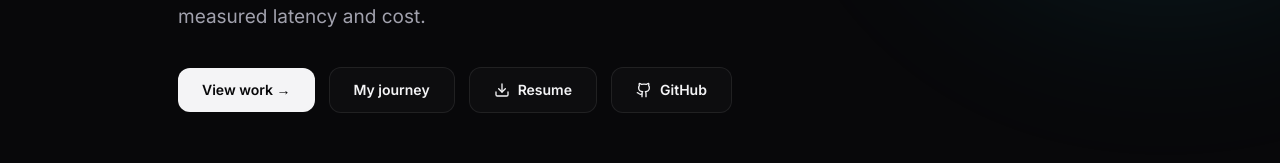
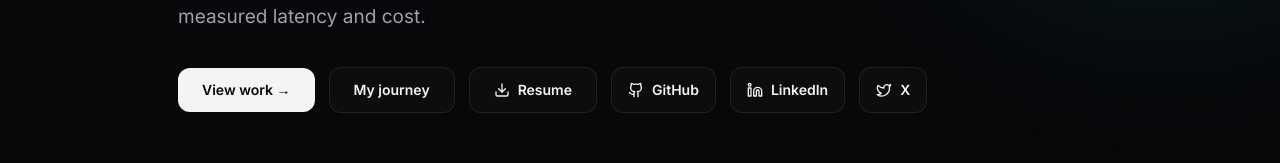
Before and after one commit to BLAZE7SHADOW/shivam-portfolio, a Next.js app: page / in a window 1280 px wide. Shown: the part 761-924 px from the top of the page. Built offline with nearby package versions, Linux system fonts and the light colour scheme; no server answers.

Commit message:
feat: add LinkedIn and X links beside GitHub in home hero

```diff
--- a/app/page.tsx
+++ b/app/page.tsx
@@ -66,11 +66,17 @@ export default function Home() {
             <Magnetic>
               <ResumeButton href={profile.resume} variant="hero" />
             </Magnetic>
-            <Magnetic>
-              <a href={profile.socials.github} target="_blank" rel="noopener" data-mag aria-label="GitHub profile" className="inline-flex items-center gap-2 rounded-xl border border-panel-border bg-panel px-6 py-3 text-sm font-semibold text-ink transition-colors hover:bg-white/[0.06]">
-                <Github className="h-4 w-4" /> GitHub
-              </a>
-            </Magnetic>
+            {[
+              { href: profile.socials.github, label: "GitHub", aria: "GitHub profile", Icon: Github },
+              { href: profile.socials.linkedin, label: "LinkedIn", aria: "LinkedIn profile", Icon: Linkedin },
+              { href: profile.socials.twitter, label: "X", aria: "X (Twitter) profile", Icon: Twitter },
+            ].map(({ href, label, aria, Icon }) => (
+              <Magnetic key={label}>
+                <a href={href} target="_blank" rel="noopener" data-mag aria-label={aria} className="inline-flex items-center gap-2 rounded-xl border border-panel-border bg-panel px-4 py-3 text-sm font-semibold text-ink transition-colors hover:bg-white/[0.06]">
+                  <Icon className="h-4 w-4" /> {label}
+                </a>
+              </Magnetic>
+            ))}
           </div>
         </Reveal>
         <Reveal delay={0.2}>
```
